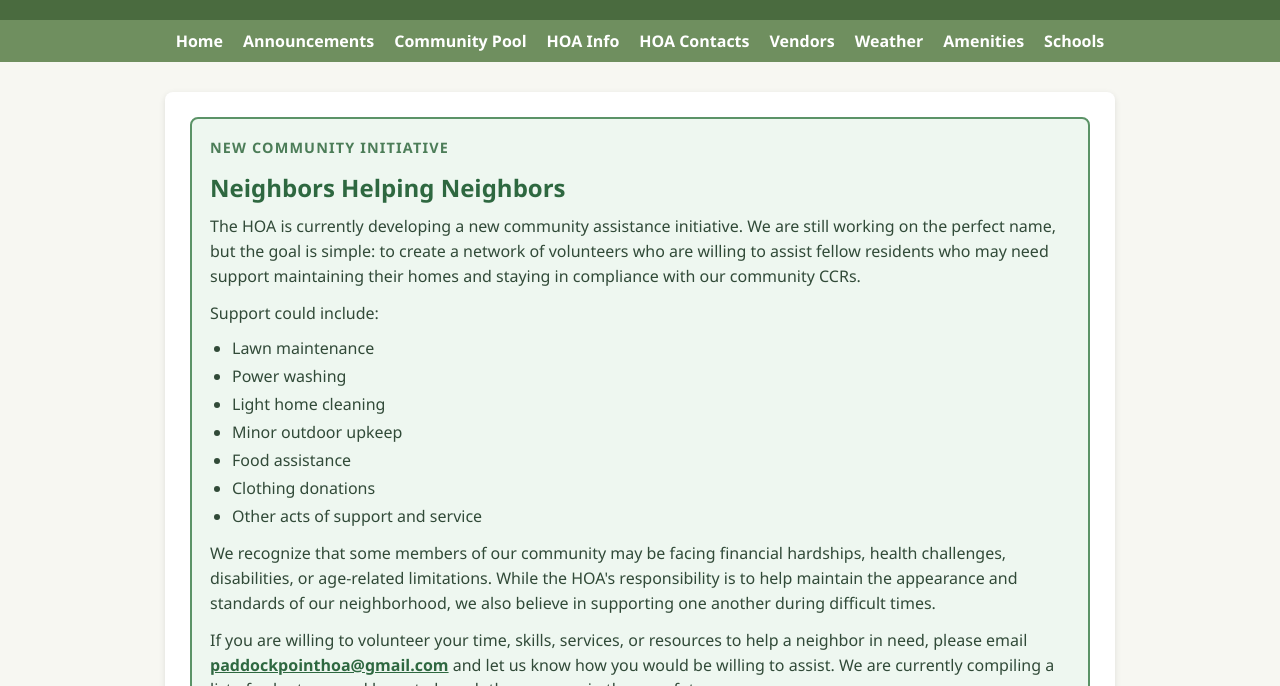
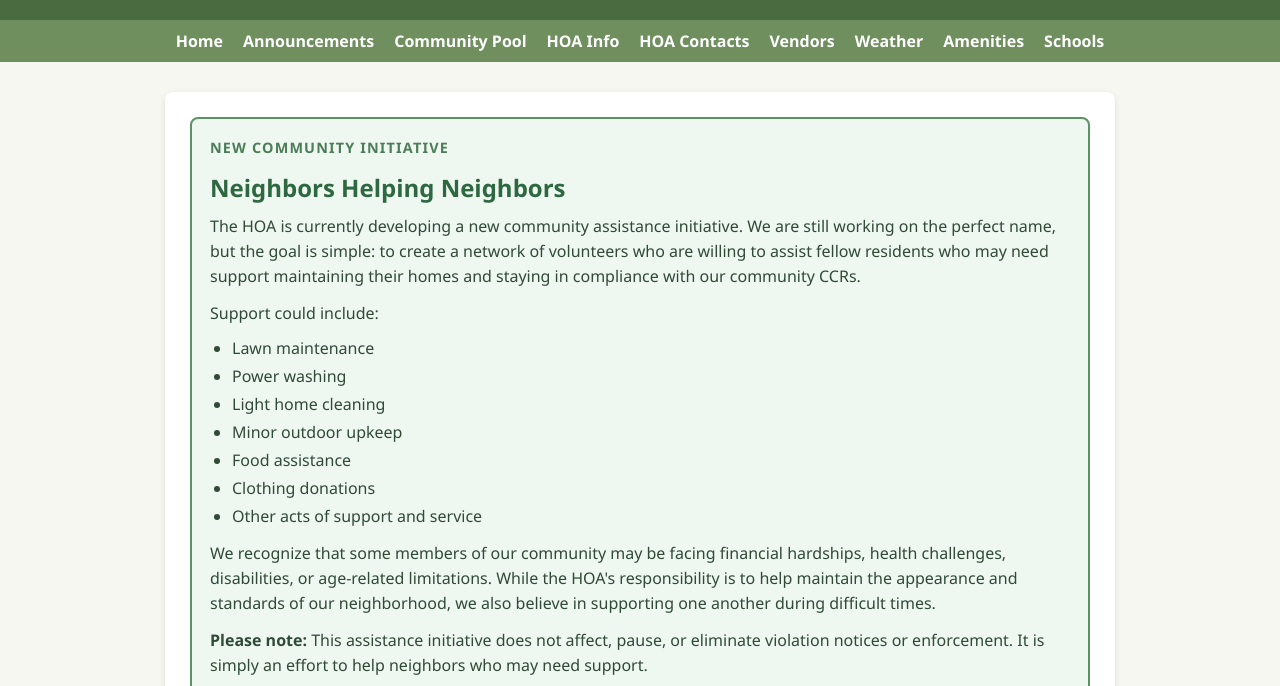
Before and after one commit to iwindon/paddockpoint, a plain HTML site: page index.html in a window 1280 px wide. Shown: the part 106-792 px from the top of the page. Drawn offline with Linux system fonts and the light colour scheme.

Commit message:
Added disclaimer to notice

```diff
--- a/index.html
+++ b/index.html
@@ -48,6 +48,8 @@
         </ul>
 
         <p>We recognize that some members of our community may be facing financial hardships, health challenges, disabilities, or age-related limitations. While the HOA's responsibility is to help maintain the appearance and standards of our neighborhood, we also believe in supporting one another during difficult times.</p>
+
+        <p><strong>Please note:</strong> This assistance initiative does not affect, pause, or eliminate violation notices or enforcement. It is simply an effort to help neighbors who may need support.</p>
 
         <p>If you are willing to volunteer your time, skills, services, or resources to help a neighbor in need, please email <a href="mailto:paddockpointhoa@gmail.com">paddockpointhoa@gmail.com</a> and let us know how you would be willing to assist. We are currently compiling a list of volunteers and hope to launch the program in the near future.</p>
 
```
